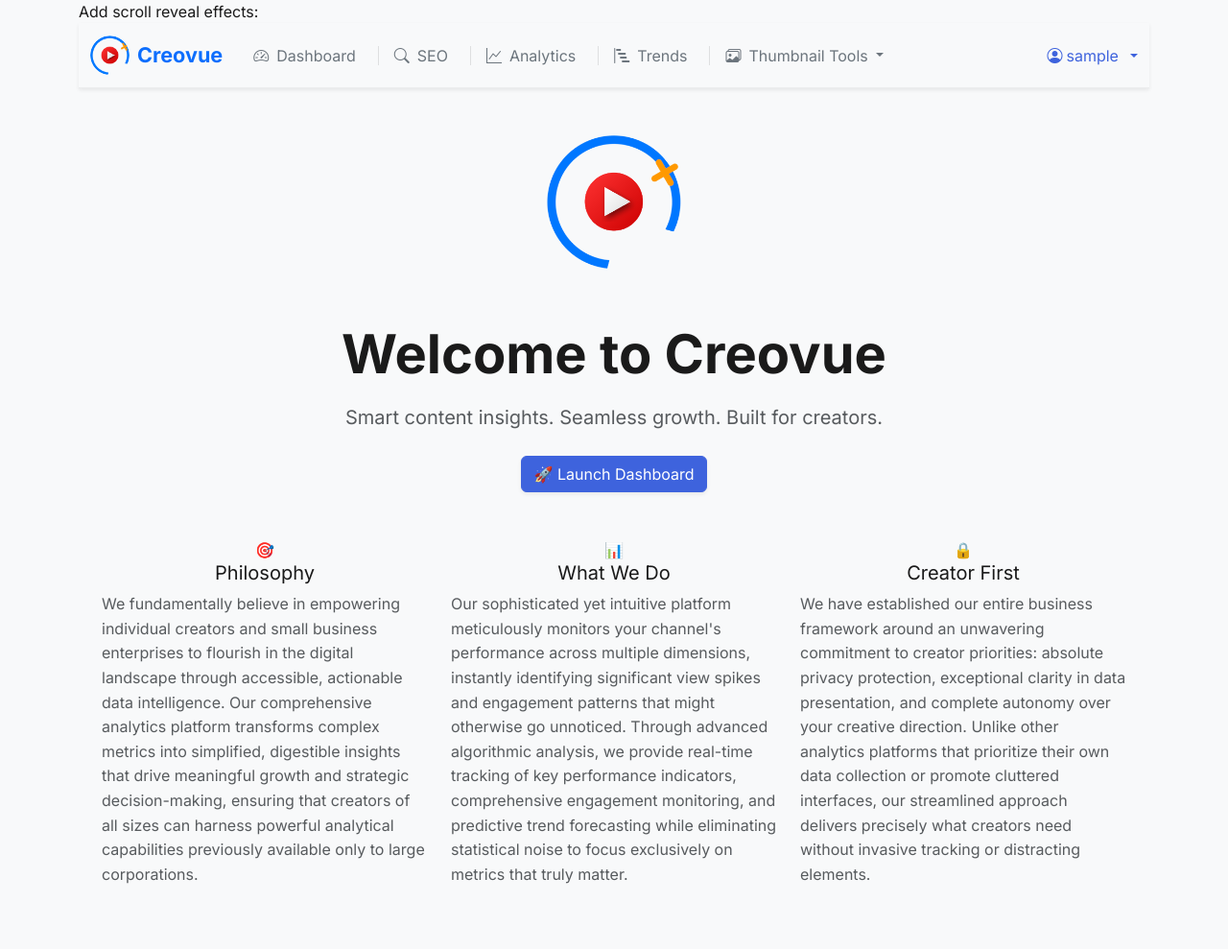
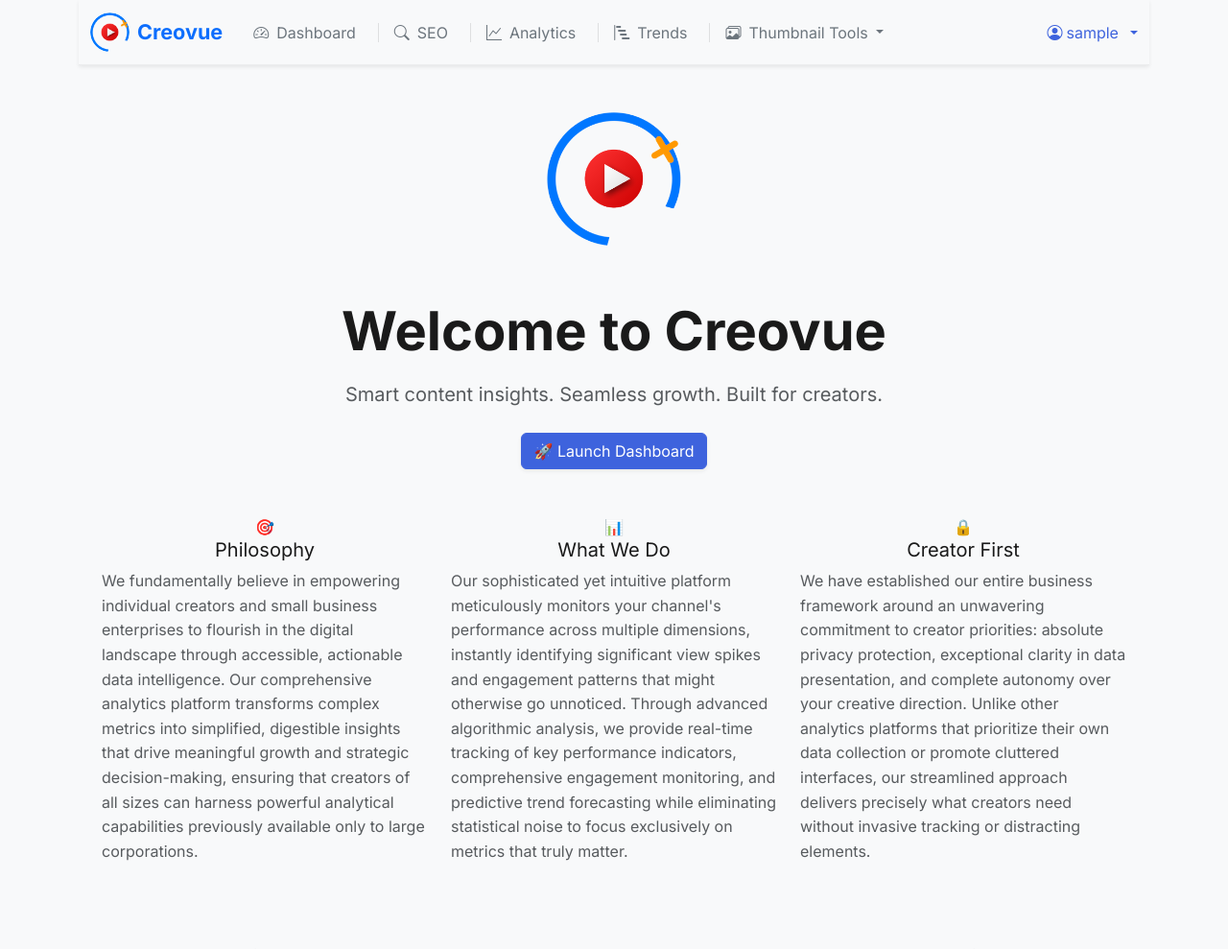
Before and after one commit to imosudi/Creovue, a Flask app: page / in a window 1280 px wide. Shown: the top 989 px of the page at 96% size. Run offline with Flask 3, Linux system fonts and the light colour scheme; the visitor is signed in with stand-in values (Sample User, id 1); parts of the project's set-up code (start-up, migrations or seed data) failed here and were passed over; some libraries are stand-ins or nearby versions.

Commit message:
Analytics

```diff
--- a/Creovue/templates/index.html
+++ b/Creovue/templates/index.html
@@ -1,4 +1,3 @@
-Add  scroll reveal effects:
 {% extends "base.html" %}
 
 {% block title %}Welcome | Creovue{% endblock %}
```
